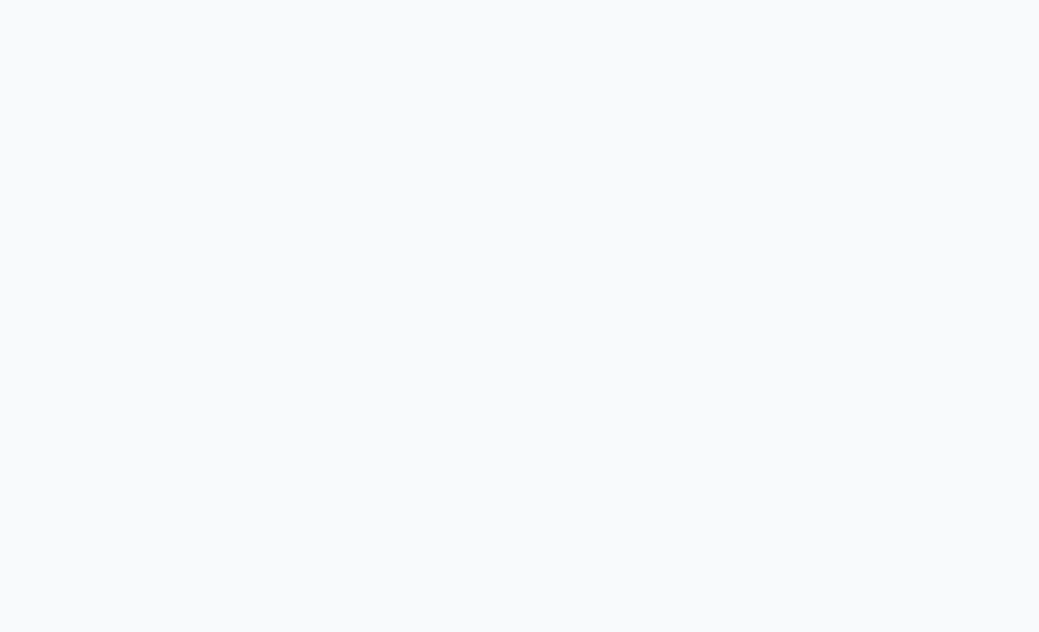
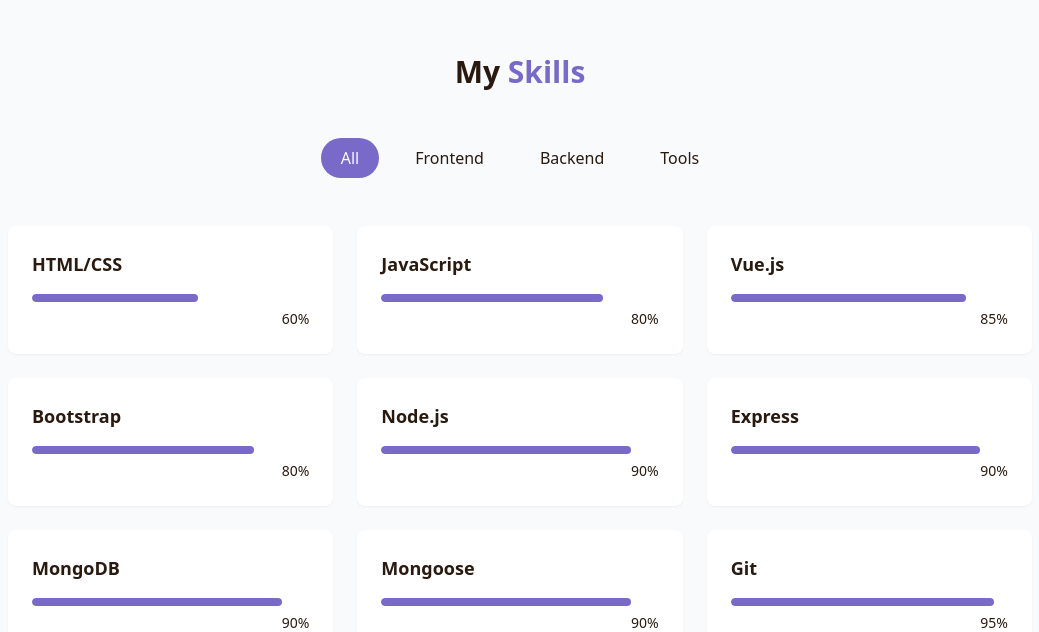
Before and after one commit to cmoralescerna/Portfolio, a React (Vite) app: page / in a window 1280 px wide. Shown: the part 1548-2180 px from the top of the page, without its empty margins (120-1159 px from the left). Before the commit the page ends 1506 px from the top, so only its background shows below. Built offline with nearby package versions, Linux system fonts and the light colour scheme.

Commit message:
Complete skills section

```diff
--- /dev/null
+++ b/src/components/SkillsSection.jsx
@@ -0,0 +1,82 @@
+import {cn} from "@/lib/utils";
+import { useState } from "react";
+
+const skills = [
+    // Frontend
+    { name: "HTML/CSS", level: 60, category: "frontend"},
+    { name: "JavaScript", level: 80, category: "frontend"},
+    { name: "Vue.js", level: 85, category: "frontend"},
+    { name: "Bootstrap", level: 80, category: "frontend"},
+
+    // Backend
+    { name: "Node.js", level: 90, category: "backend"},
+    { name: "Express", level: 90, category: "backend"},
+    { name: "MongoDB", level: 90, category: "backend"},
+    { name: "Mongoose", level: 90, category: "backend"},
+
+    // Tools
+    { name: "Git", level: 95, category: "tools"},
+    { name: "Docker", level: 60, category: "tools"},
+    { name: "VS Code", level: 95, category: "tools"},
+];
+
+const categories = ["all", "frontend", "backend", "tools"];
+
+export const SkillsSection = () => {
+    const [activeCategory, setActiveCategory] = useState("all");
+
+    const filteredSkills = skills.filter(
+        (skill) => activeCategory === "all" || skill.category === activeCategory
+    );
+
+    return (
+        <section
+            id="skills"
+            className="py-24 px-4 relative bg-secondary/30"
+        >
+            <div className="container mx-auto max-w-5xl">
+                <h2 className="text-3xl med:text-4xl font-bold mb-12 text-center">
+                    My <span className="text-primary">Skills</span>
+                </h2>
+
+                <div className="flex flex-wrap justify-center gap-4 mb-12">
+                    {categories.map((category, key) => (
+                        <button
+                            key={key}
+                            onClick={() => setActiveCategory(category)}
+                            className={cn("px-5 py-2 rounded-full transition-colors duration-300 capitalize",
+                                activeCategory === category ? "bg-primary text-primary-foreground" : "bg-secondary/70 text-foreground hover:bg-secondary"
+                            )}
+                        >
+                            {category}
+                        </button>
+                    ))}
+                </div>
+
+                <div className="grid grid-cols-1 sm:grid-cols-2 lg:grid-cols-3 gap-6">
+                    {filteredSkills.map((skill, key) => (
+                        <div
+                            key={key}
+                            className="bg-card p-6 rounded-lg shadow-xs card-hover"
+                        >
+                            <div className="text-left mb-4">
+                                <h3 className="font-semibold text-lg">
+                                    {skill.name}
+                                </h3>
+                            </div>
+                            <div className="w-full bg-secondary/50 rounded-full overflow-hidden">
+                                <div
+                                    className="bg-primary h-2 rounded-full origin-left animate-[grow_1.5s_ease_out"
+                                    style={{width: skill.level + "%"}}
+                                />
+                            </div>
+
+                            <div className="text-right mt-1">
+                                <span className="text-sm text-muted-foreground">{skill.level}%</span>
+                            </div>
+                        </div>
+                    ))}
+                </div>
+            </div>
+        </section>);
+};
--- a/src/pages/Home.jsx
+++ b/src/pages/Home.jsx
@@ -3,6 +3,7 @@
 import { NavBar } from "../components/NavBar";
 import { HeroSection } from "../components/HeroSection";
 import { AboutSection } from "../components/AboutSection";
+import { SkillsSection } from "../components/SkillsSection";
 
 export const Home = () => {
     return <div className="min-h-screen bg-background text-foreground overflow-x-hidden">
@@ -20,6 +21,7 @@
     <main>
         <HeroSection/>
         <AboutSection/>
+        <SkillsSection/>
     </main>
 
     {/* footer */}
```
